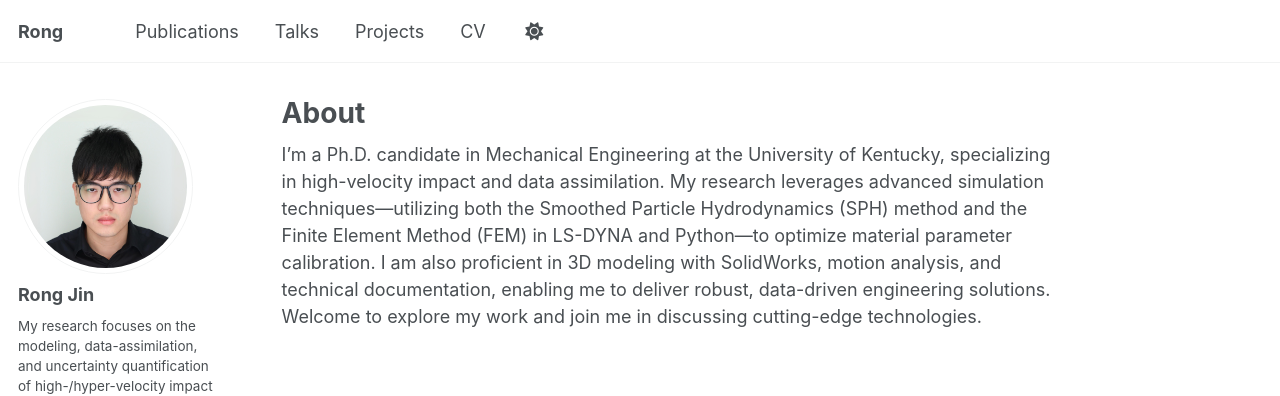
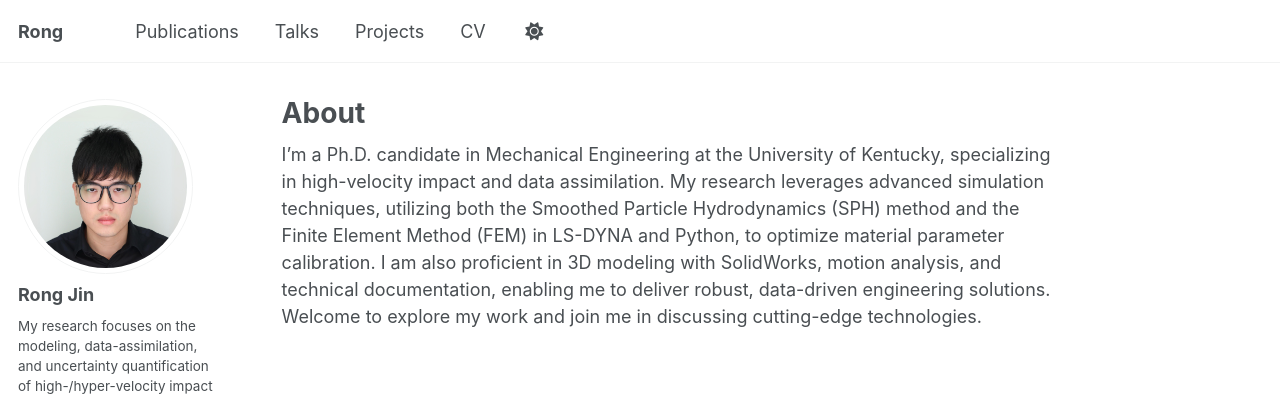
Before and after one commit to rong-jin/rong-jin.github.io, a Jekyll site: the page built from _pages/about.md, in a window 1280 px wide. Shown: the top 396 px of the page. Built offline with Jekyll 4.4.1, drawn with Linux system fonts in a browser that asks for light colours; some web fonts are replaced.

```diff
--- a/_pages/about.md
+++ b/_pages/about.md
@@ -7,7 +7,7 @@ redirect_from:
   - /about.html
 ---
 
-I'm a Ph.D. candidate in Mechanical Engineering at the University of Kentucky, specializing in high-velocity impact and data assimilation. My research leverages advanced simulation techniques—utilizing both the Smoothed Particle Hydrodynamics (SPH) method and the Finite Element Method (FEM) in LS-DYNA and Python—to optimize material parameter calibration. I am also proficient in 3D modeling with SolidWorks, motion analysis, and technical documentation, enabling me to deliver robust, data-driven engineering solutions. Welcome to explore my work and join me in discussing cutting-edge technologies.
+I'm a Ph.D. candidate in Mechanical Engineering at the University of Kentucky, specializing in high-velocity impact and data assimilation. My research leverages advanced simulation techniques, utilizing both the Smoothed Particle Hydrodynamics (SPH) method and the Finite Element Method (FEM) in LS-DYNA and Python, to optimize material parameter calibration. I am also proficient in 3D modeling with SolidWorks, motion analysis, and technical documentation, enabling me to deliver robust, data-driven engineering solutions. Welcome to explore my work and join me in discussing cutting-edge technologies.
 
 <!--A data-driven personal website
 ======
```
